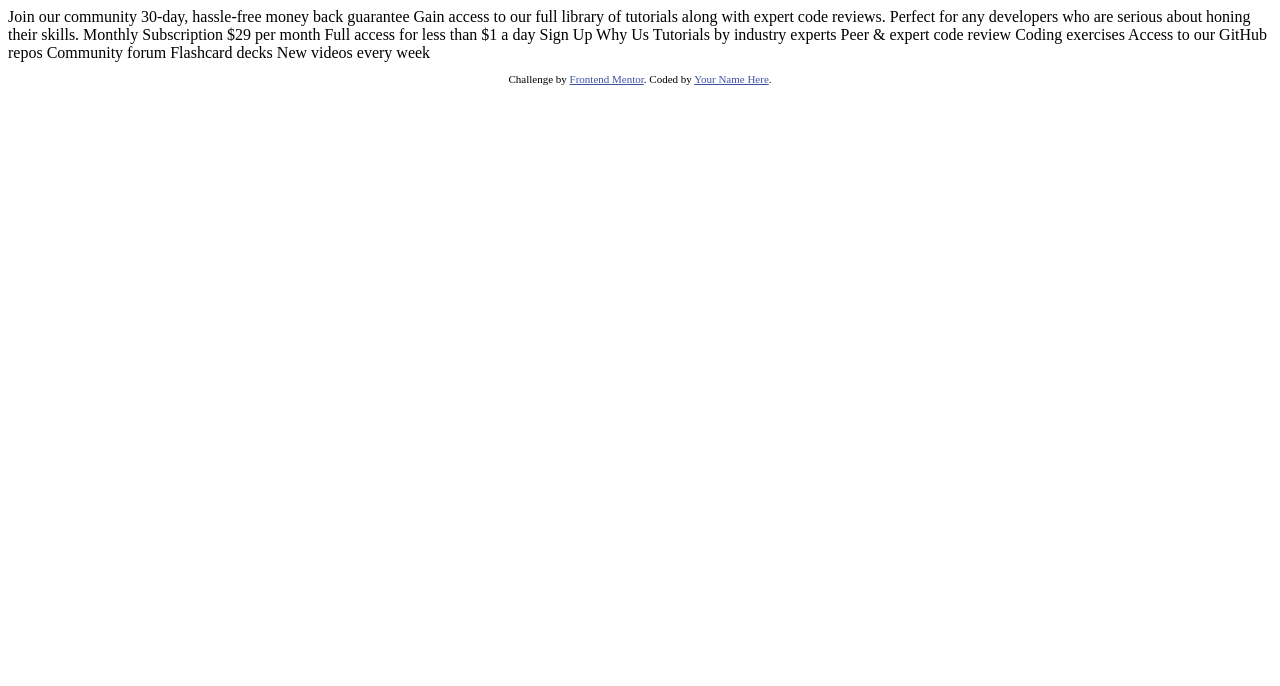
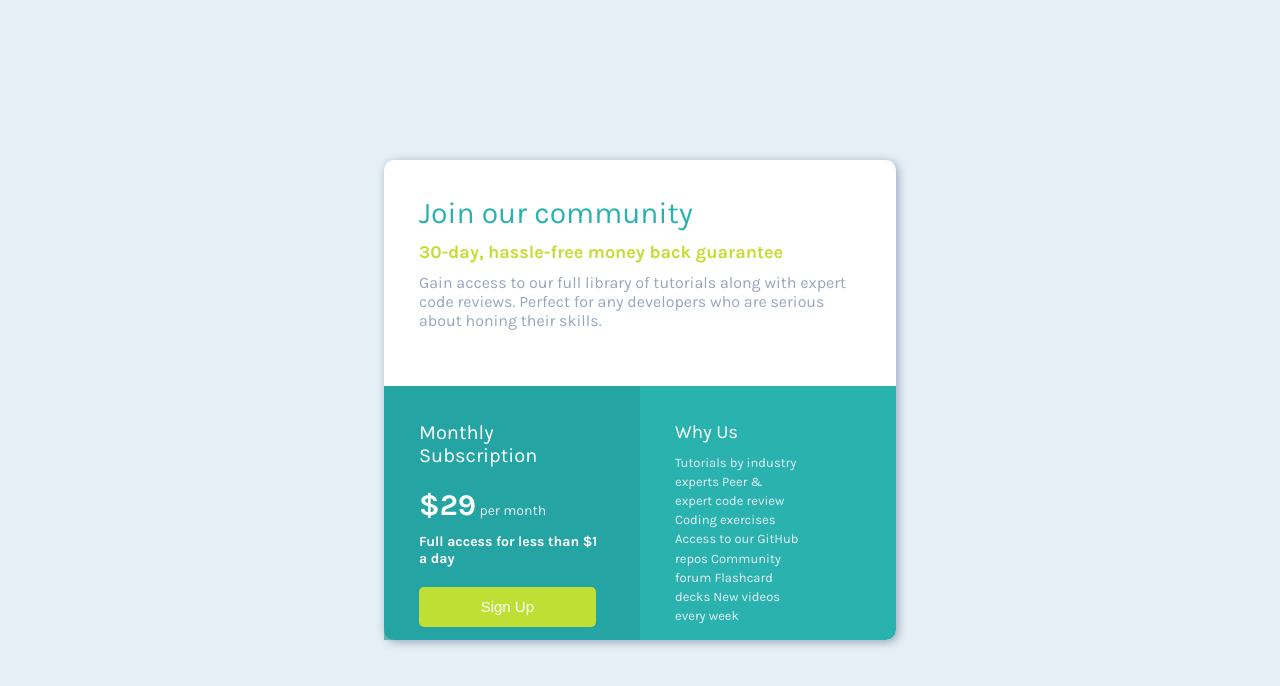
Before and after one commit to ahmedAliSaber1911/Single-price-grid-component, a plain HTML site: page index.html in a window 1280 px wide. Drawn offline with Linux system fonts and the light colour scheme.

Commit message:
finish the chellenge

```diff
--- a/index.html
+++ b/index.html
@@ -1,37 +1,38 @@
 <!DOCTYPE html>
 <html lang="en">
+
 <head>
   <meta charset="UTF-8">
-  <meta name="viewport" content="width=device-width, initial-scale=1.0"> <!-- displays site properly based on user's device -->
+  <meta name="viewport" content="width=device-width, initial-scale=1.0">
+  <!-- displays site properly based on user's device -->
+  <link rel="icon" type="image/png" sizes="32x32" href="./images/favicon-32x32.png">
+  <link rel="preconnect" href="https://fonts.googleapis.com">
+  <link rel="preconnect" href="https://fonts.gstatic.com" crossorigin>
+  <link href="https://fonts.googleapis.com/css2?family=Karla:wght@400;700&display=swap" rel="stylesheet">
+  <link rel="stylesheet" href="style.css">
+  <title>Frontend Mentor | Single Price Grid Component</title>
+</head>
 
-  <link rel="icon" type="image/png" sizes="32x32" href="./images/favicon-32x32.png">
-
-  <title>Frontend Mentor | Single Price Grid Component</title>
-
-  <!-- Feel free to remove these styles or customise in your own stylesheet 👍 -->
-  <style>
-    .attribution { font-size: 11px; text-align: center; }
-    .attribution a { color: hsl(228, 45%, 44%); }
-  </style>
-</head>
 <body>
-  Join our community
-
-  30-day, hassle-free money back guarantee
-
+  <main class="container">
+    <div class="top">
+      <h1 class="title">Join our community</h1>
+      <h2>30-day, hassle-free money back guarantee</h2>
+      <p>
         Gain access to our full library of tutorials along with expert code reviews.
         Perfect for any developers who are serious about honing their skills.
-
-  Monthly Subscription
-
-  &dollar;29 per month
-
-  Full access for less than &dollar;1 a day
-
-  Sign Up
-
-  Why Us
-
+      </p>
+    </div>
+    <div class="bottom">
+      <div class="left">
+        <h1>Monthly Subscription</h1>
+        <h2 class="money"><span>&dollar;29</span> per month</h2>
+        <h4>Full access for less than &dollar;1 a day</h4>
+        <button>Sign Up</button>
+      </div>
+      <div>
+        <h3>Why Us</h3>
+        <p class="text">
           Tutorials by industry experts
           Peer &amp; expert code review
           Coding exercises
@@ -39,12 +40,11 @@
           Community forum
           Flashcard decks
           New videos every week
+        </p>
+      </div>
+    </div>
+  </main>
 
-  <footer>
-    <p class="attribution">
-      Challenge by <a href="https://www.frontendmentor.io?ref=challenge" target="_blank">Frontend Mentor</a>.
-      Coded by <a href="#">Your Name Here</a>.
-    </p>
-  </footer>
 </body>
+
 </html>
--- /dev/null
+++ b/style.css
@@ -0,0 +1,103 @@
+*{
+    box-sizing: border-box;
+    margin: 0;
+    padding: 0;
+}
+:root{
+--Cyan: hsl(179, 62%, 43%);
+--Bright-Yellow: hsl(71, 73%, 54%);
+--Light-Gray: hsl(204, 43%, 93%);
+--Grayish-Blue: hsl(218, 22%, 67%);
+}
+body{
+    background-color: var(--Light-Gray);
+    display: flex;
+    align-items: center;
+    justify-content: center;
+    font-family: 'Karla', sans-serif;
+    height: 100vh;
+}
+.container{
+    background-color: white;
+    width: 40vw;
+    height: 60vh;
+    border-radius: 10px;
+    box-shadow: 2px 2px 10px var(--Grayish-Blue);
+}
+.top{
+    height: 47%;
+    width: 100%;
+    padding: 35px;
+}
+.title{
+    color: var(--Cyan);
+    font-size: 30px;
+    font-family: 700;
+    margin-bottom: 10px;
+}
+h2{
+    color: var(--Bright-Yellow);
+    font-size: 18px;
+    margin-bottom: 10px;
+    font-weight:700 ;
+}
+p{
+color: var(--Grayish-Blue);
+}
+ /* start of the bottom  */
+.bottom{
+    height: 53%;
+    width: 100%;
+    background-color: var(--Cyan);
+    border-radius:0 0 10px 10px;
+    display: flex;
+    flex-direction: row;
+}
+.bottom>div{
+    width: 50%;
+    padding: 35px;
+}
+h1{
+    color: white;
+    font-weight: 400;
+    font-size: 20px;
+    margin-bottom: 20px;
+}
+.money{
+    font-size: 14px;
+    color: var(--Light-Gray);
+    font-weight: 200;
+}
+span{
+    font-size: 30px;
+    font-weight: 700;
+    color: white;
+}
+h4{
+    font-size: 14px;
+    color: white;
+    margin-bottom: 20px;
+}
+.left{
+    background-color: rgb(32 156 155 / 60%);
+}
+button{
+    width: 95%;
+    height: 40px;
+    background-color: var(--Bright-Yellow);
+    border: solid transparent;
+    border-radius: 5px;
+    color: white ;
+    font-size: 15px;
+}
+h3{
+    color: white;
+    margin-bottom: 10px;
+    font-weight:400 ;
+}
+.text{
+    color:var(--Light-Gray);
+    font-size: 13px;
+    margin-right: 60px;
+    line-height: 1.2rem;
+}
```
Lines whose indentation alone changed are shown as unchanged.
